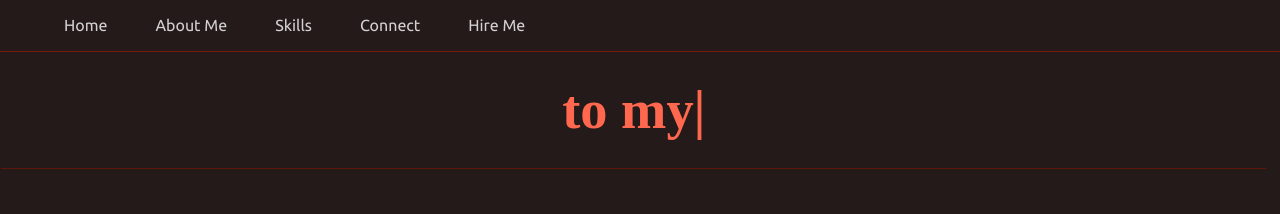
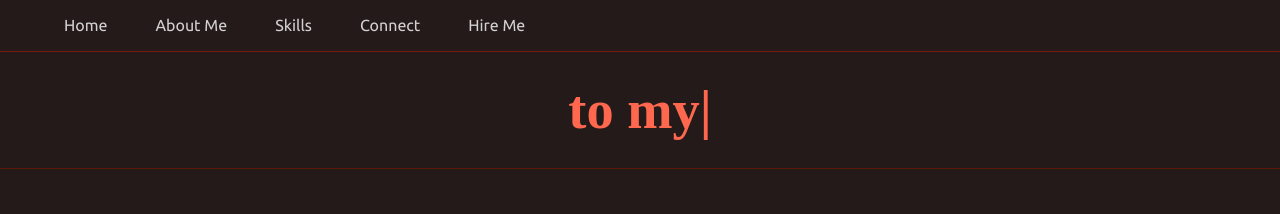
Before and after one commit to deytulsi18/My-Portfolio, a plain HTML site: page index.html in a window 1280 px wide. Shown: the top 214 px of the page. Drawn offline with Linux system fonts and the light colour scheme.

Commit message:
Update style.css

```diff
--- a/css/style.css
+++ b/css/style.css
@@ -16,7 +16,7 @@ body {
   justify-content: center;
   color: rgb(255, 104, 78);
   font-size: 1.7em;
-  margin: 0 0.5em 0 0.05em;
+  /* margin: 0 0.5em 0 0.5em; */
   padding: 1em 0 1em 0;
   text-align: center;
   border-bottom: 1px solid rgb(95, 23, 10);
```
